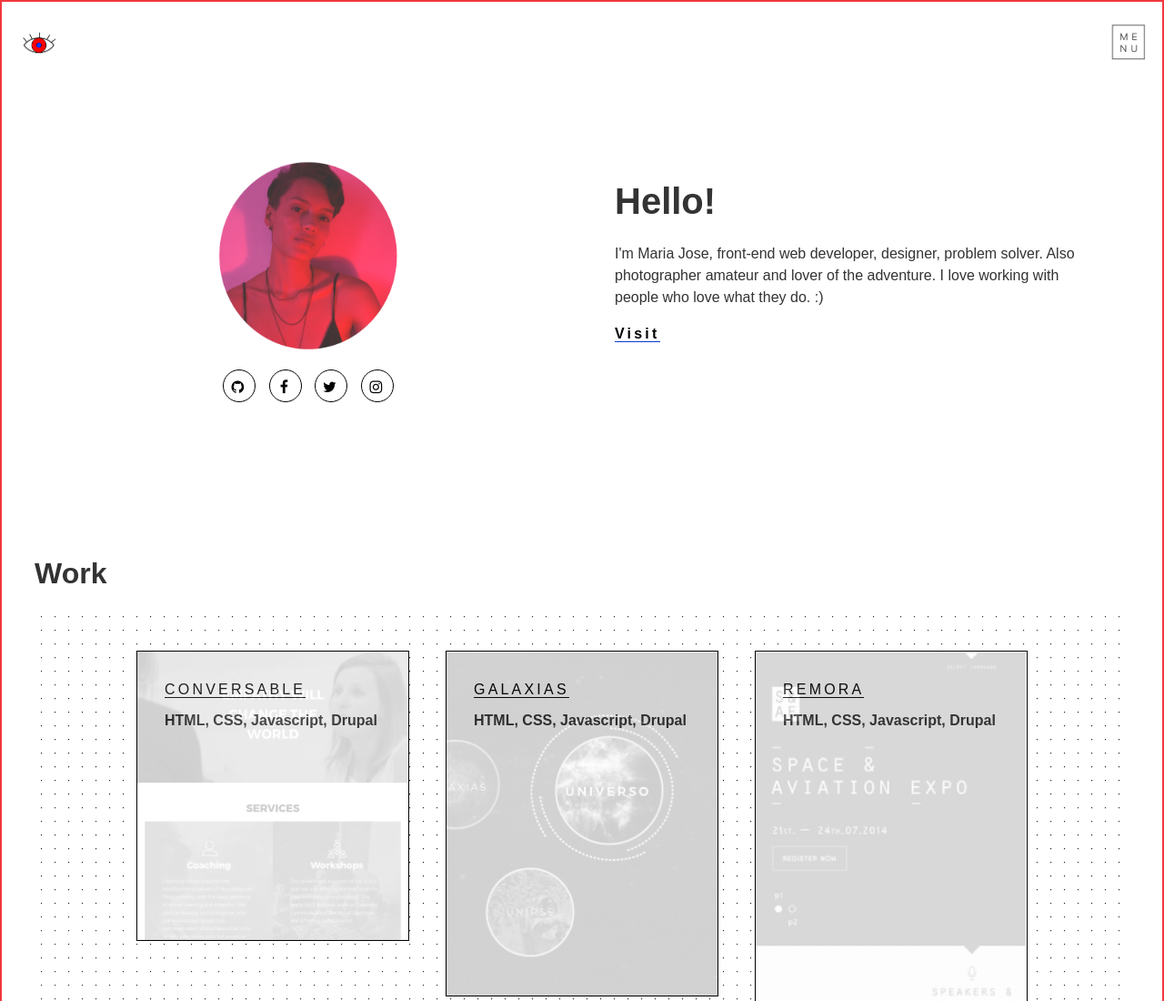
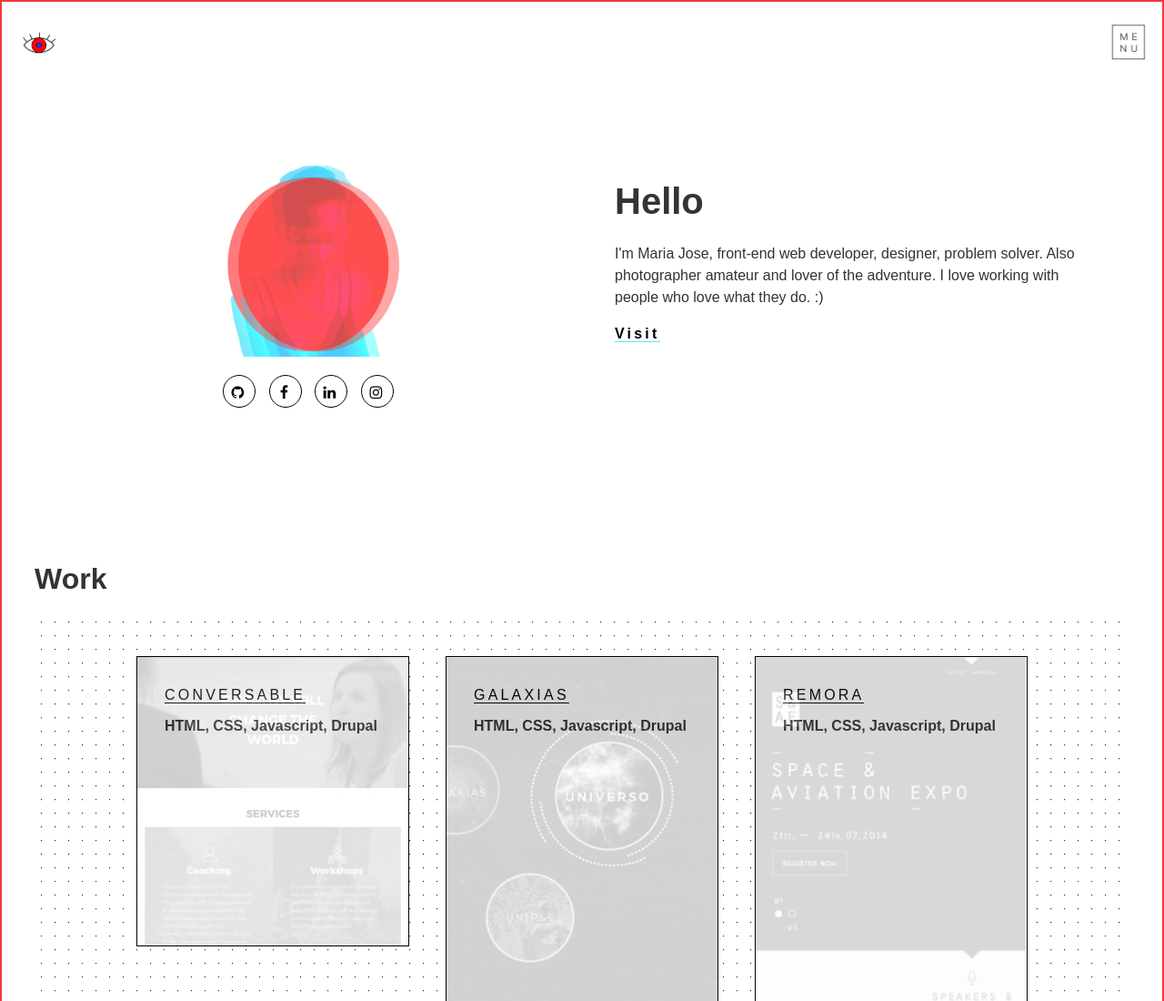
Before and after one commit to majosm96/portafolio, a website: page index.html in a window 1280 px wide. Shown: the top 1100 px of the page at 91% size. Drawn offline with Linux system fonts and the light colour scheme; a web font is replaced by a local one.

Commit message:
Changes in personal img & colors

```diff
--- a/index.html
+++ b/index.html
@@ -58,18 +58,18 @@
         <section class="l-group section-wrap group personal-info">
 
           <div class="personal-info__item align">
-            <img class="my-img" src="img/majos.png" alt="">
+            <img class="my-img" src="img/me03.jpg" alt="">
 
             <ul class="social-icons">
               <li><a href=""><span><i class="fa fa-github" aria-hidden="true"></i></span></a></li>
               <li><a href=""><span><i class="fa fa-facebook" aria-hidden="true"></i></span></a></li>
-              <li><a href=""><span><i class="fa fa-twitter" aria-hidden="true"></i></span></a></li>
+              <li><a href=""><span><i class="fa fa-linkedin" aria-hidden="true"></i></i></span></a></li>
               <li><a href=""><span><i class="fa fa-instagram" aria-hidden="true"></i></span></a></li>
             </ul>
           </div>
 
           <div class="personal-info__item">
-            <h1>Hello!</h1>
+            <h1>Hello</h1>
             <p>I'm Maria Jose, front-end web developer, designer, problem solver. Also photographer amateur and lover of the adventure.
             I love working with people who <strong>love</strong> what they do. :)</p>
             <a href="">Visit</a>
--- a/sass/partials/_variables.scss
+++ b/sass/partials/_variables.scss
@@ -8,7 +8,7 @@ $cyan: #60daaa;
 $yellow: #fbca67;
 
 $main-color: #f2373d;
-$acent-color: #063ecc;
+$acent-color: #4ff1fe;
 
 $font-color-base: #333333;
 
--- a/sass/partials/elements/_base.scss
+++ b/sass/partials/elements/_base.scss
@@ -21,7 +21,7 @@ body {
     min-height: 100%;
     margin: 0;
     position: relative;
-    border: 2px solid #f2373d;
+    border: 2px solid $main-color;
 }
 
 // Remove text-shadow in selection highlight:
```
Also changed, not shown: css/style.css, img/me.jpg (added), img/me02.jpg (added), img/me03.jpg (added), img/me04.jpg (added), 1 other file.
